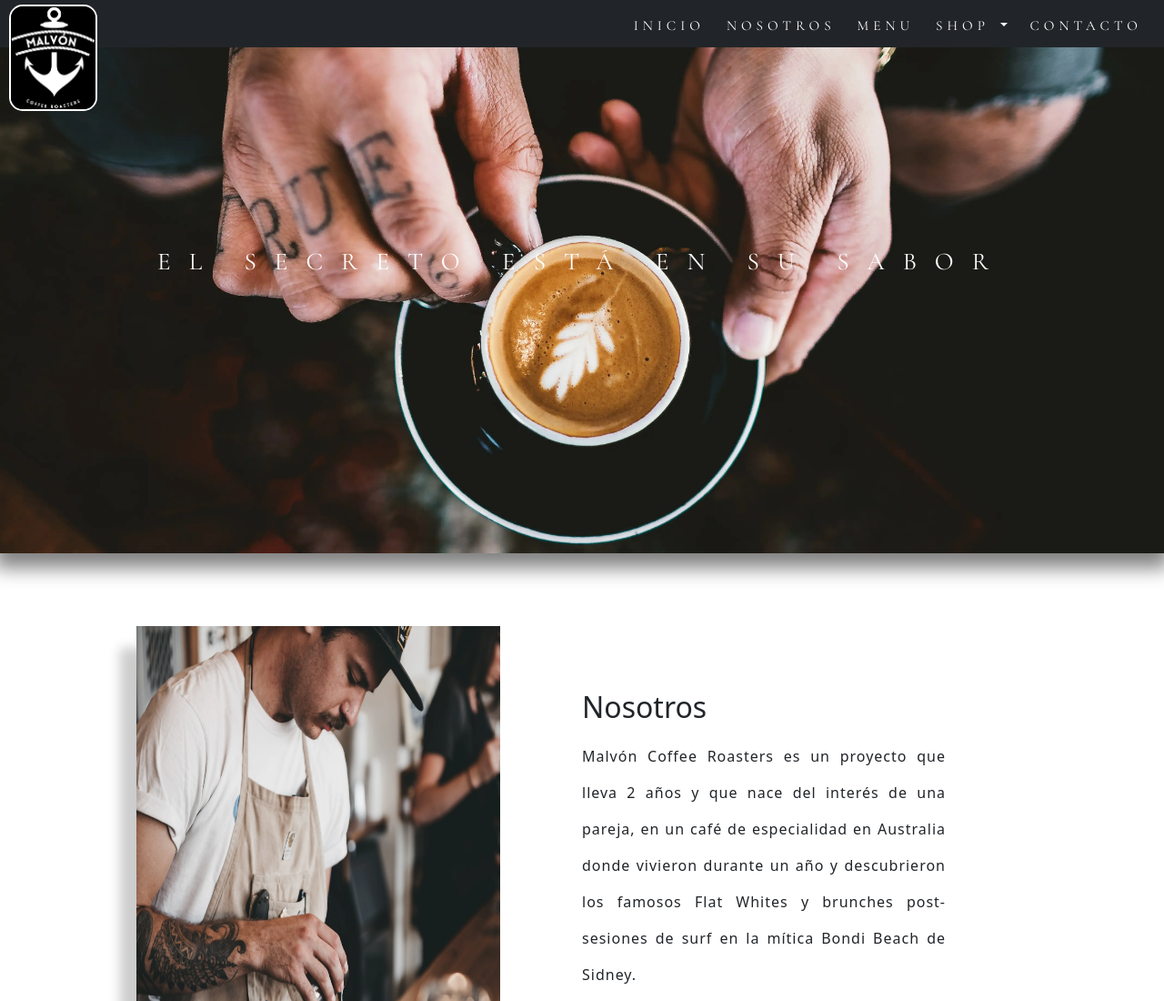
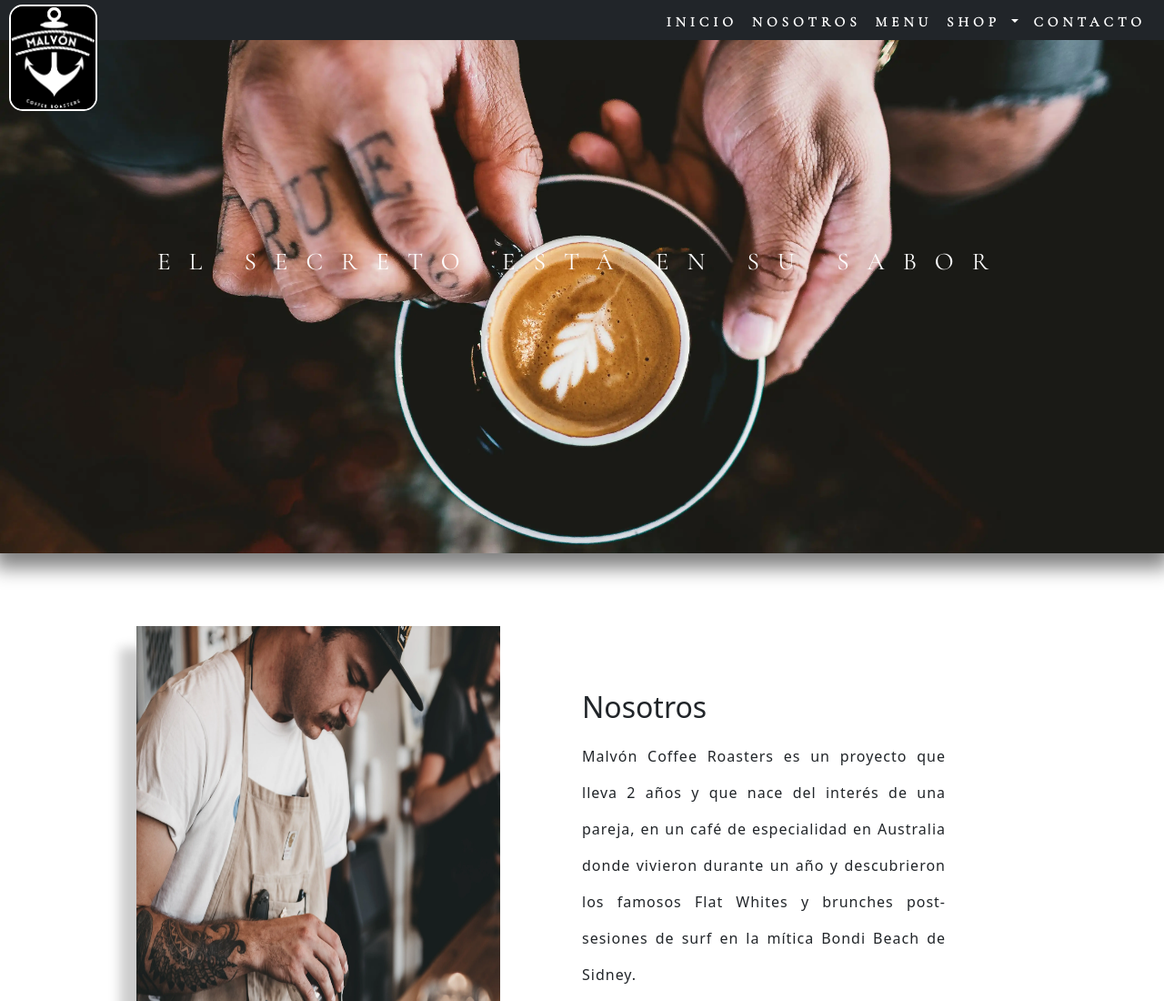
Before and after one commit to estanislaoalfonso/MalvonCoffeeRoasters, a website: page index.html in a window 1280 px wide. Shown: the top 1100 px of the page at 91% size. Drawn offline with nearby package versions, Linux system fonts and the light colour scheme.

Commit message:
ajustando navbar

```diff
--- a/index.html
+++ b/index.html
@@ -5,15 +5,10 @@
     <meta charset="UTF-8">
     <meta http-equiv="X-UA-Compatible" content="IE=edge">
     <meta name="viewport" content="width=device-width, initial-scale=1.0">
+
     <!--Fonts-->
     <link rel="preconnect" href="https://fonts.gstatic.com">
-    <link href="https://fonts.googleapis.com/css2?family=Quicksand&display=swap" rel="stylesheet">
-    <link rel="preconnect" href="https://fonts.gstatic.com">
-    <link href="https://fonts.googleapis.com/css2?family=Work+Sans&display=swap" rel="stylesheet">
-    <link rel="preconnect" href="https://fonts.gstatic.com">
-    <link href="https://fonts.googleapis.com/css2?family=Great+Vibes&display=swap" rel="stylesheet"><!--Icon-->
-    <link rel="preconnect" href="https://fonts.gstatic.com">
-    <link href="https://fonts.googleapis.com/css2?family=Parisienne&display=swap" rel="stylesheet">
+    <link href="https://fonts.googleapis.com/css2?family=Montserrat:wght@100&display=swap" rel="stylesheet">
     <link rel="preconnect" href="https://fonts.gstatic.com">
     <link href="https://fonts.googleapis.com/css2?family=Cormorant+Garamond&display=swap" rel="stylesheet">
 
@@ -57,13 +52,13 @@
 </head>
 <body>
     <header class="navBarInicio">
-      <nav class="navbar bg-dark navbar navbar-expand-lg navBarClass navbar-light d-flex flex-wrap align-content-start">
+      <nav class="navbar navbar-expand-lg navbar-dark bg-dark navBarClass">
         <a class="navbar-brand logo" href="index.html">
           <img src="Imagenes/malvonLogo.PNG" alt="malvonLogo"
             style="width: 50%; border-radius: 15px; border: solid 2px white">
         </a>
         <div class="container-fluid navBarClass d-flex justify-content-sm-end justify-content-md-end">
-          <button class="navbar-toggler bg-white" type="button" data-bs-toggle="collapse"
+          <button class="navbar-toggler" type="button" data-bs-toggle="collapse"
             data-bs-target="#navbarNavDropdown" aria-controls="navbarNavDropdown" aria-expanded="false"
             aria-label="Toggle navigation">
             <span class="navbar-toggler-icon"></span>
--- a/scss/components/_header.scss
+++ b/scss/components/_header.scss
@@ -11,9 +11,9 @@ header {
                     }
                     li {
                         font-family: 'Cormorant Garamond'!important;
+                        font-weight: 700 !important;
                         a {
                             color: nth($color, 1)!important;
-                            padding: 12px !important;
                             text-transform: uppercase !important;
                             letter-spacing: 5px !important;
                             font-size: 0.95em !important;
@@ -26,7 +26,7 @@ header {
                     }
                 }
 
-        @media (max-width: 400px) {
+        @media (max-width: 980px) {
             position: fixed;
         }
 
```
Also changed, not shown: coffeeshop.html (+2 -2 lines), menu.html (+5 -4 lines), methodshop.html (+4 -3 lines), css/style.css, 1 other file.
